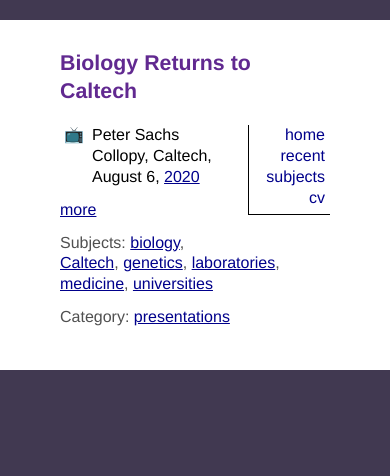
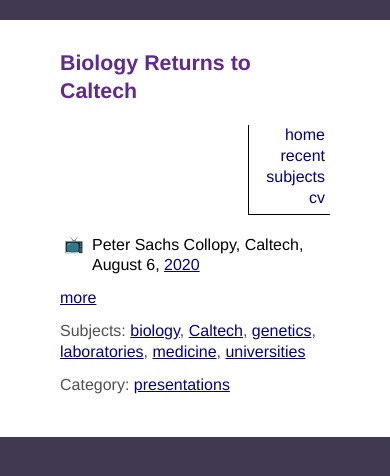
Before and after one commit to collopy/collopy.github.io, a Jekyll site: the page built from presentations/_posts/2020-08-06-biology.md, in a window 390 px wide. Shown: the top 476 px of the page. Built offline with Jekyll 4.4.1, drawn with Linux system fonts in a browser that asks for light colours.

Commit message:
Fixed clears

```diff
--- a/css/cv.css
+++ b/css/cv.css
@@ -72,5 +72,5 @@
 
 @media screen and (max-width: 400px)
 {
-	#education {clear: right;}
+	#appointments {clear: right;}
 }
--- a/css/main.css
+++ b/css/main.css
@@ -25,5 +25,5 @@
 
 @media screen and (max-width: 400px)
 {
-	#citation {clear: right;}
+	.citation {clear: right;}
 }
```
Also changed, not shown: 1 other file.
